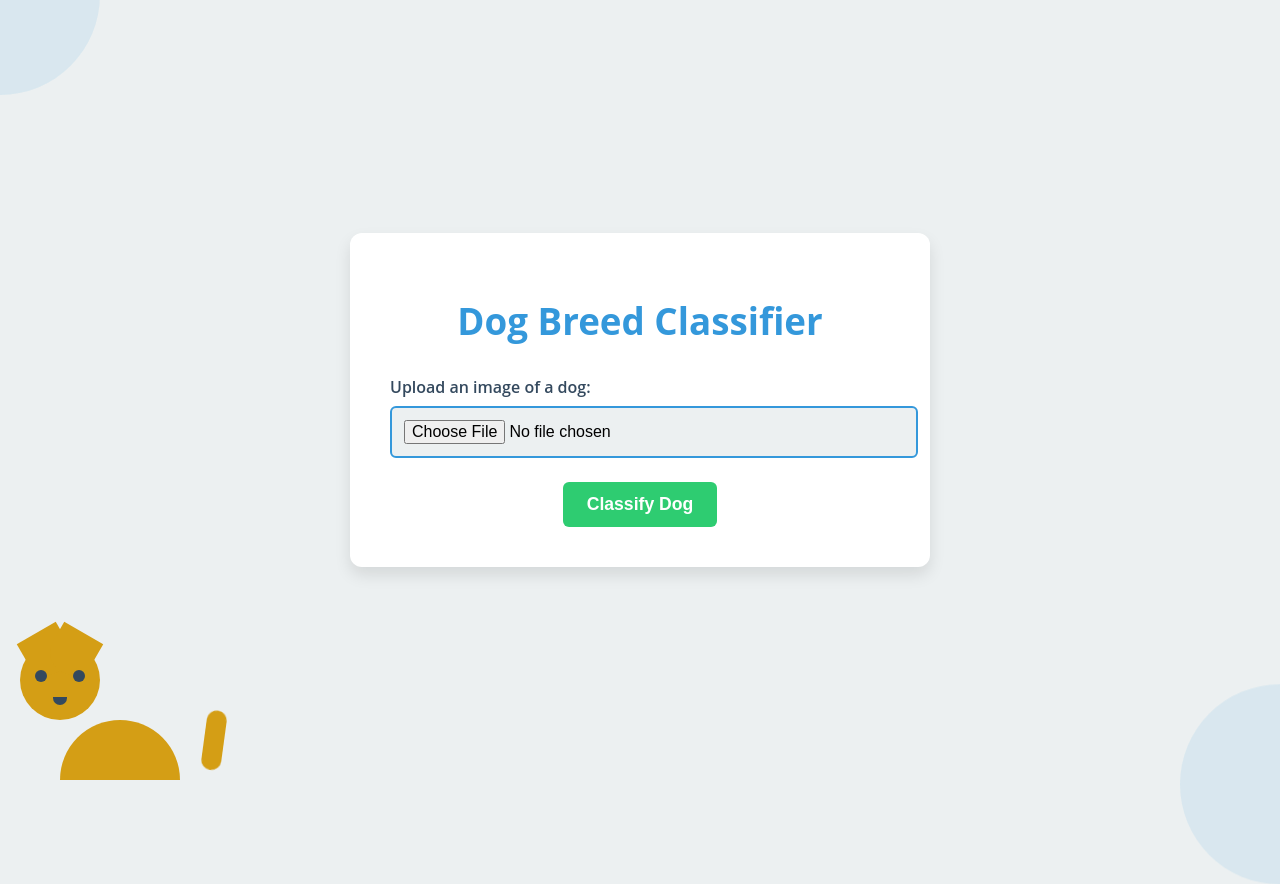
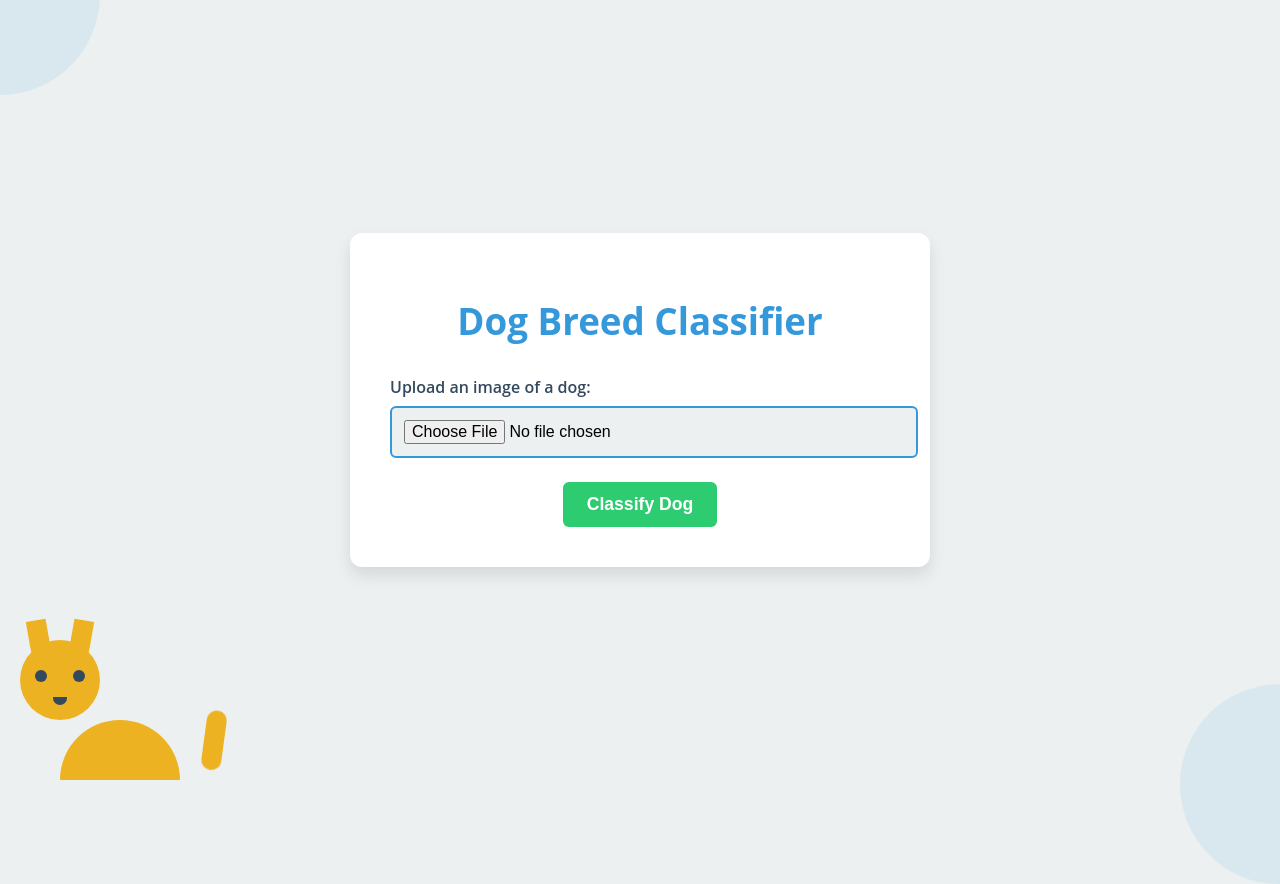
Before and after one commit to icarus0099/Armos, a Flask app: page / in a window 1280 px wide; the page is wider, and only the part inside the window is pictured. Run offline with Flask 3, Linux system fonts and the light colour scheme.

Commit message:
second commit

```diff
--- a/static/styles.css
+++ b/static/styles.css
@@ -165,7 +165,8 @@ body {
 :root {
     --primary-color: #3498db;
     --secondary-color: #2ecc71;
-    --accent-color: #d49e15;
+    --accent-color: #4d1cc9;
+    --dog-color: #ecb222;
     --dark-color: #34495e;
     --light-color: #ecf0f1;
     --white-color: #ffffff;
@@ -249,7 +250,7 @@ body::after {
     position: absolute;
     width: 120px;
     height: 60px;
-    background-color: var(--accent-color);
+    background-color: var(--dog-color);
     border-radius: 60px 60px 0 0;
     bottom: 0;
     left: 40px;
@@ -259,7 +260,7 @@ body::after {
     position: absolute;
     width: 80px;
     height: 80px;
-    background-color: var(--accent-color);
+    background-color: var(--dog-color);
     border-radius: 50%;
     top: 10px;
     left: 0;
@@ -267,21 +268,21 @@ body::after {
 
 .dog-ear {
     position: absolute;
-    width: 45px;
-    height: 45px;
-    background-color: var(--accent-color);
-    border-radius: 0 0 100% 100%;
-    top: -10px;
+    width: 20px;
+    height: 50px;
+    background-color: var(--dog-color);
+    border-radius: 0 0 50% 50%;
+    top: -20px;
 }
 
 .dog-ear.left {
-    left: 5px;
-    transform: rotate(-30deg);
+    left: 10px;
+    transform: rotate(-10deg);
 }
 
 .dog-ear.right {
-    right: 5px;
-    transform: rotate(30deg);
+    right: 10px;
+    transform: rotate(10deg);
 }
 
 .dog-eye {
@@ -316,7 +317,7 @@ body::after {
     position: absolute;
     width: 20px;
     height: 60px;
-    background-color: var(--accent-color);
+    background-color: var(--dog-color);
     border-radius: 10px;
     bottom: 10px;
     right: 0;
```
